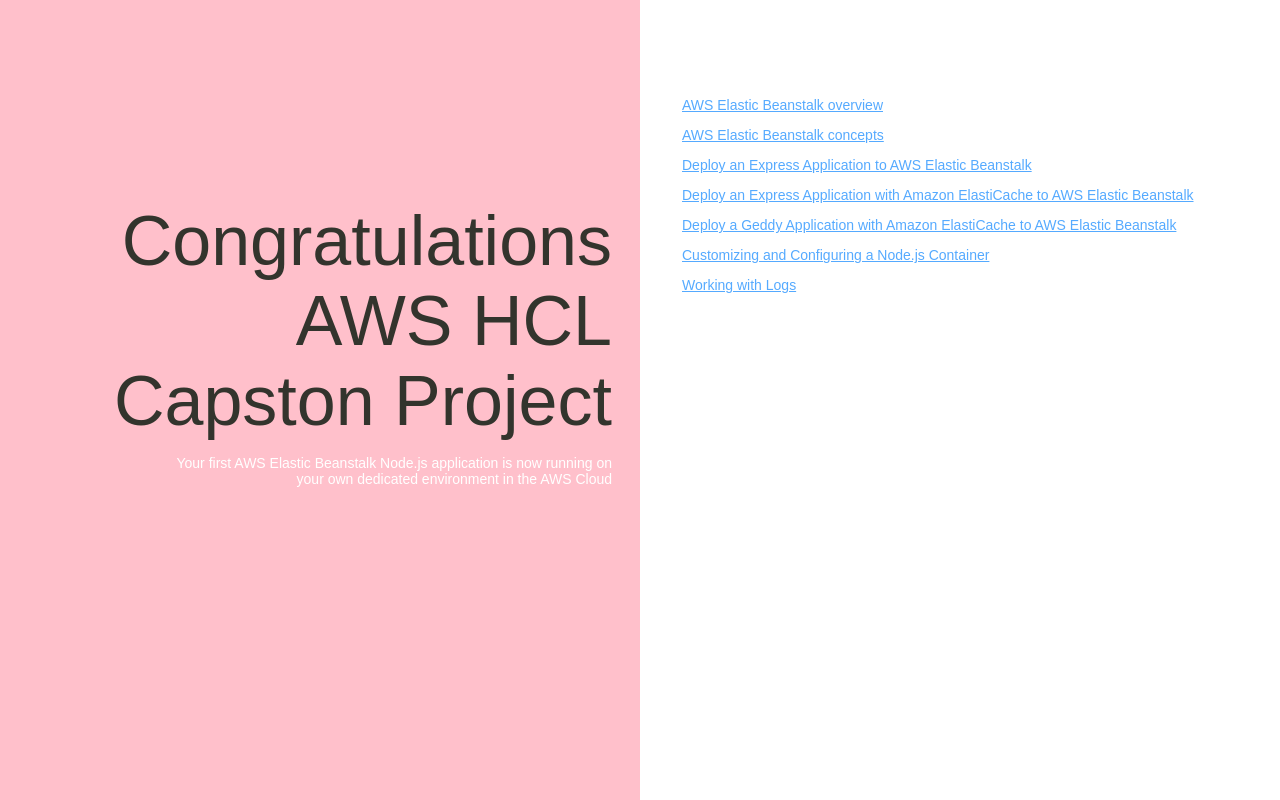
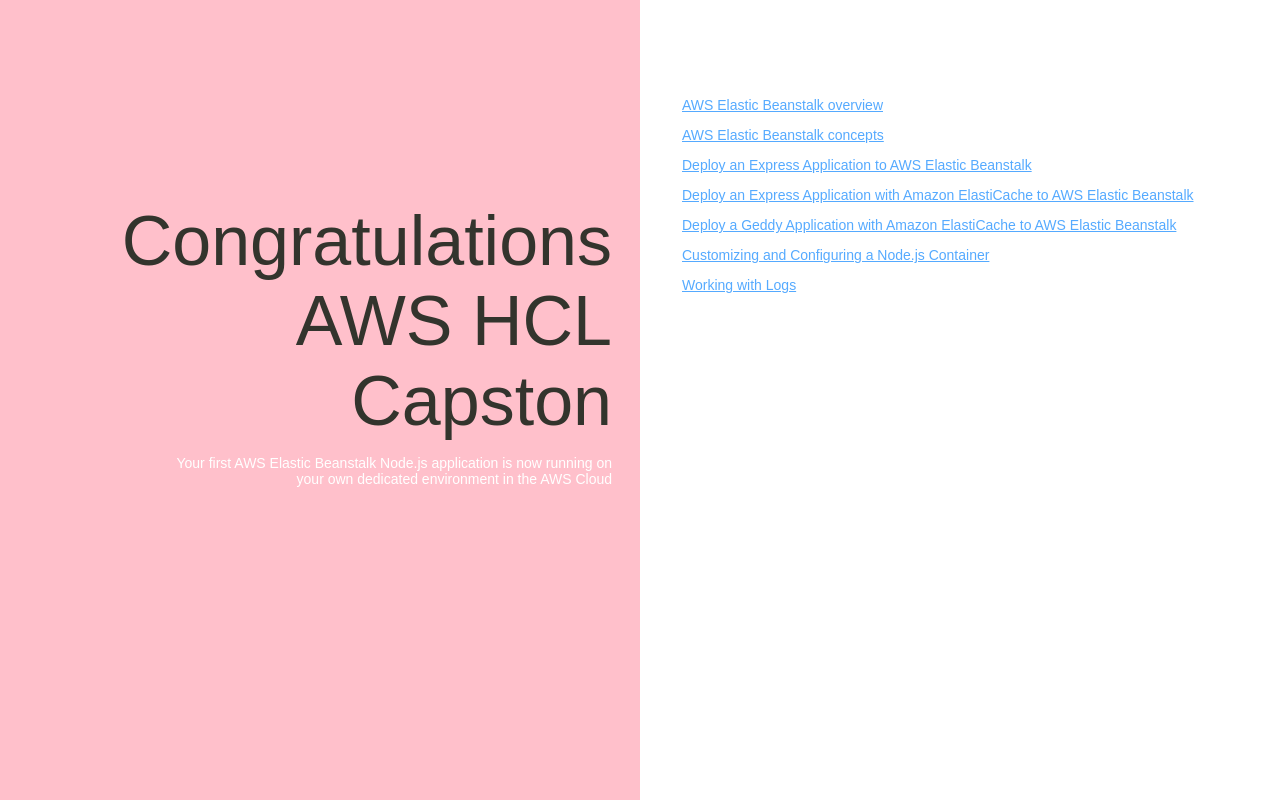
Before and after one commit to anupam7306/sample, a plain HTML site: page index.html in a window 1280 px wide. Drawn offline with Linux system fonts and the light colour scheme.

Commit message:
Update header text in index.html
Signed-off-by: anupam7306 <anupamaws610@gmail.com>

```diff
--- a/index.html
+++ b/index.html
@@ -74,7 +74,7 @@
   </head>
   <body>
     <div class="textColumn">
-      <h1>Congratulations AWS HCL Capston Project</h1>
+      <h1>Congratulations AWS HCL Capston </h1>
       <p>Your first AWS Elastic Beanstalk Node.js application is now running on your own dedicated environment in the AWS Cloud</p>
     </div>
     <div class="linksColumn">
```
